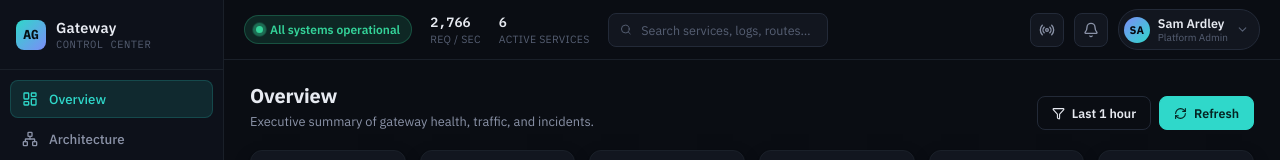
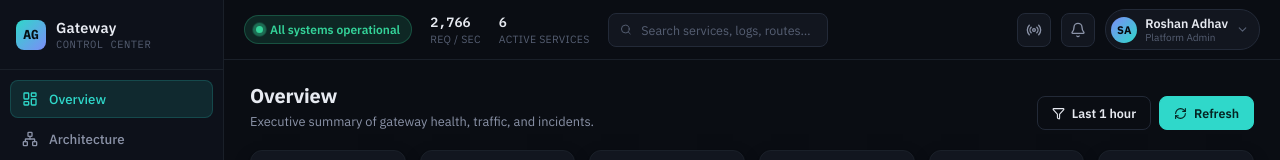
Before and after one commit to roshanadhav/Distributed-API-Rate-Limiter-Gateway-Dashboard, a React (Vite) app in the folder admin-dashboard/dashbord/: page / in a window 1280 px wide. Shown: the top 160 px of the page. Built offline with nearby package versions, Linux system fonts and the light colour scheme.

Commit message:
edit : static value

```diff
--- a/admin-dashboard/dashbord/src/App.jsx
+++ b/admin-dashboard/dashbord/src/App.jsx
@@ -774,7 +774,7 @@ const Topbar = ({ rps, activeServices, unread, theme, setTheme, notifOpen, setNo
       <div className="gw-profile" onClick={() => setPage("users")}>
         <div className="gw-avatar">SA</div>
         <div>
-          <div className="gw-profile-name">Sam Ardley</div>
+          <div className="gw-profile-name">Roshan Adhav</div>
           <div className="gw-profile-role">Platform Admin</div>
         </div>
         <ChevronDown size={13} color="var(--text-faint)" />
--- a/admin-dashboard/dashbord/src/pages/apex-gateway-dashboard.jsx
+++ b/admin-dashboard/dashbord/src/pages/apex-gateway-dashboard.jsx
@@ -774,7 +774,7 @@ const Topbar = ({ rps, activeServices, unread, theme, setTheme, notifOpen, setNo
       <div className="gw-profile" onClick={() => setPage("users")}>
         <div className="gw-avatar">SA</div>
         <div>
-          <div className="gw-profile-name">Sam Ardley</div>
+          <div className="gw-profile-name">Roshan Adhav</div>
           <div className="gw-profile-role">Platform Admin</div>
         </div>
         <ChevronDown size={13} color="var(--text-faint)" />
```
